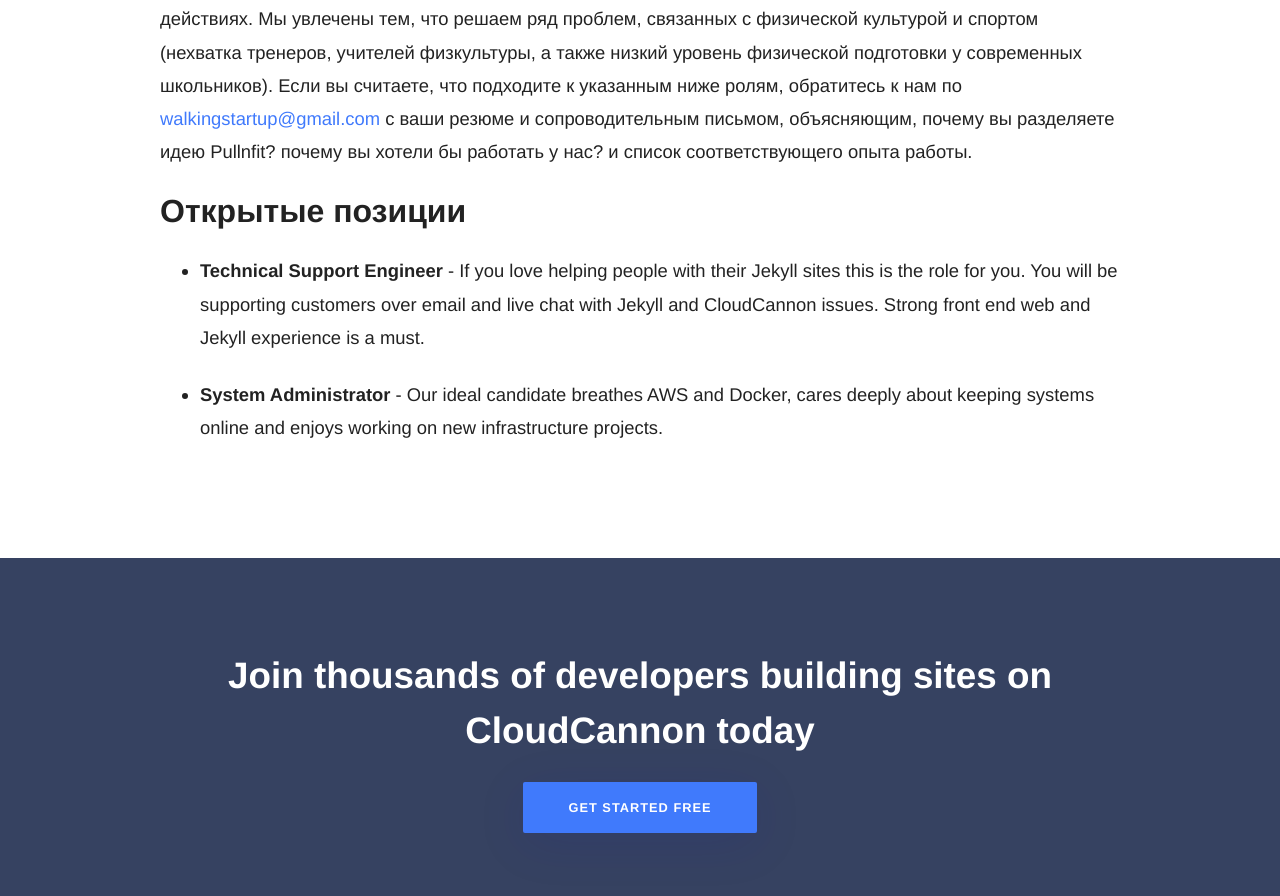
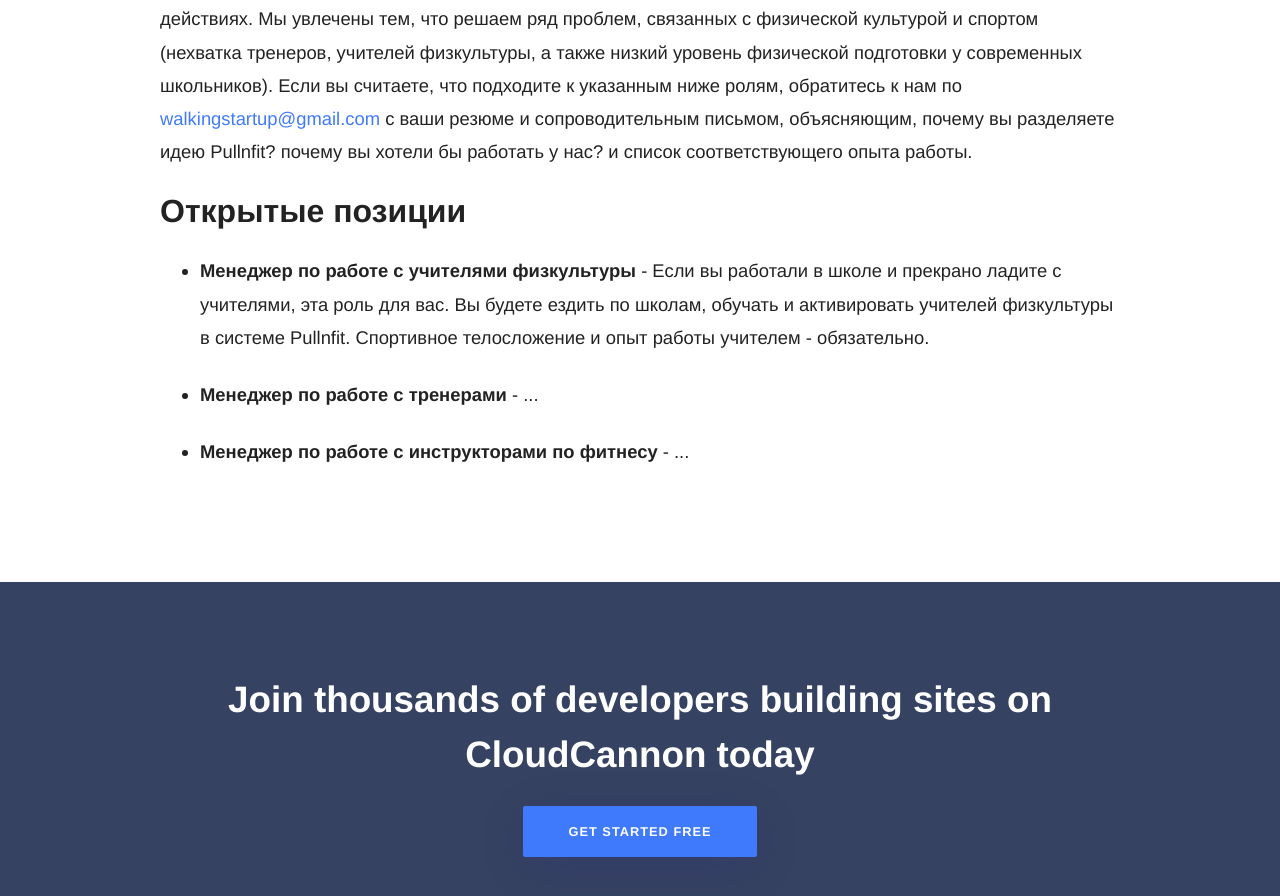
Before and after one commit to RakhimyanTim/adroholic.github.io, a Jekyll site: the page built from pages/careers.html, in a window 1280 px wide and 900 px high, scrolled down 332 px. Shown: the top 896 px of the window. Built offline with Jekyll 4.4.1, drawn with Linux system fonts in a browser that asks for light colours; some web fonts are replaced.

Commit message:
Update careers.html

```diff
--- a/pages/careers.html
+++ b/pages/careers.html
@@ -3,11 +3,12 @@
 title: Карьера
 permalink: /careers/
 roles:
-  - position: Technical Support Engineer
-    description: If you love helping people with their Jekyll sites this is the role for you. You will be supporting customers over email and live chat with Jekyll and CloudCannon issues. Strong front end web and Jekyll experience is a must.
-  - position: System Administrator
-    description: Our ideal candidate breathes AWS and Docker, cares deeply about keeping systems online and enjoys working on new infrastructure projects.
-
+  - position: Менеджер по работе с учителями физкультуры
+    description: Если вы работали в школе и прекрано ладите с учителями, эта роль для вас. Вы будете ездить по школам, обучать и активировать учителей физкультуры в системе Pullnfit. Спортивное телосложение и опыт работы учителем - обязательно.
+  - position: Менеджер по работе с тренерами
+    description: ...
+  - position: Менеджер по работе с инструкторами по фитнесу
+    description: ...
 ---
 
 <div class="careers">
```
